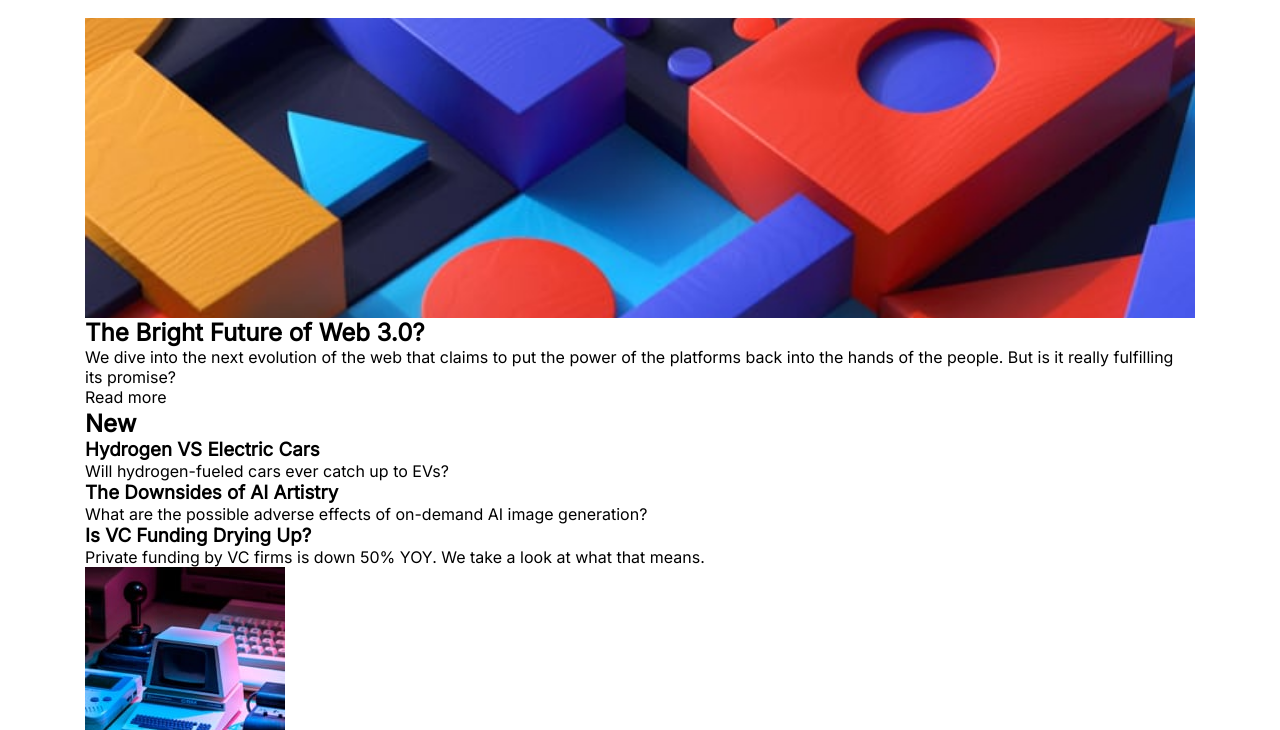
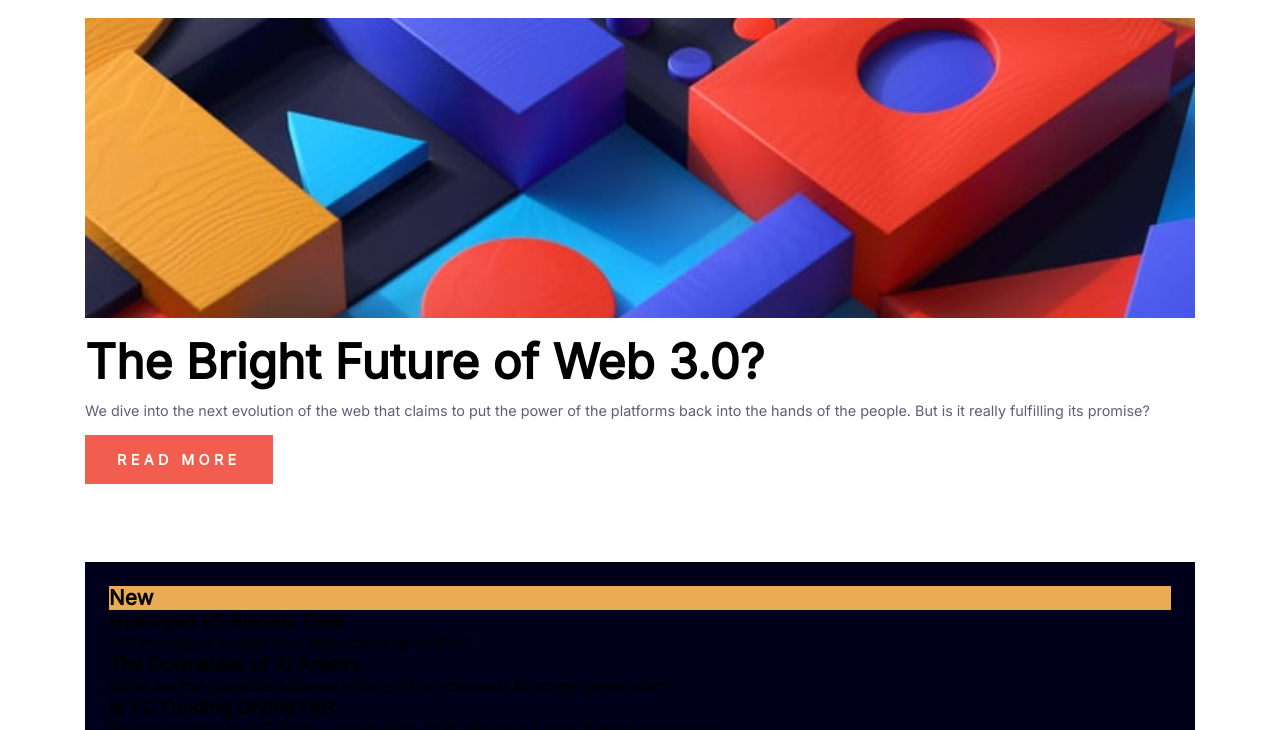
Before and after one commit to FrankGrillo1991/News-Homepage, a plain HTML site: page index.html in a window 1280 px wide. Shown: the part 70-800 px from the top of the page. Drawn offline with Linux system fonts and the light colour scheme; a web font is replaced by a local one.

Commit message:
Update styles.css

```diff
--- a/styles.css
+++ b/styles.css
@@ -118,3 +118,53 @@ header {
     background-size: 100% auto;
     block-size: 300px;
 }
+
+header section {
+    margin: 1.5rem 0;
+    display: flex;
+    flex-direction: column;
+}
+
+header h1 {
+    font-weight: 800;
+    font-size: 3rem;
+    line-height: 40px;
+}
+
+header p {
+    font-style: normal;
+    font-weight: 400;
+    font-size: 0.9rem;
+    line-height: 26px;
+    color:hsl(236, 13%, 42%);
+    margin: 1rem 0 1.5rem 0;
+}
+
+header a {
+    text-transform: uppercase;
+    color: hsl(36, 100%,99%);
+    background-color: hsl(5, 85%, 63%);
+    padding: 1rem 2rem;
+    font-weight: 700;
+    font-size: 0.9rem;
+    line-height: 24px;
+    letter-spacing: 4.375px;
+}
+
+header a:hover {
+    background-color: hsl(240, 100%, 5%);
+    transition: 0.5s all ease-in;
+}
+
+.new {
+    background-color: hsl(240, 100%, 5%);
+    padding: 1.5rem;
+    margin: 4rem 0;
+}
+
+.new h2 {
+    background-color: hsl(35, 77%, 62%);
+    font-weight: 800;
+    font-size: 1.3rem;
+    line-height: 24px;
+}
```
